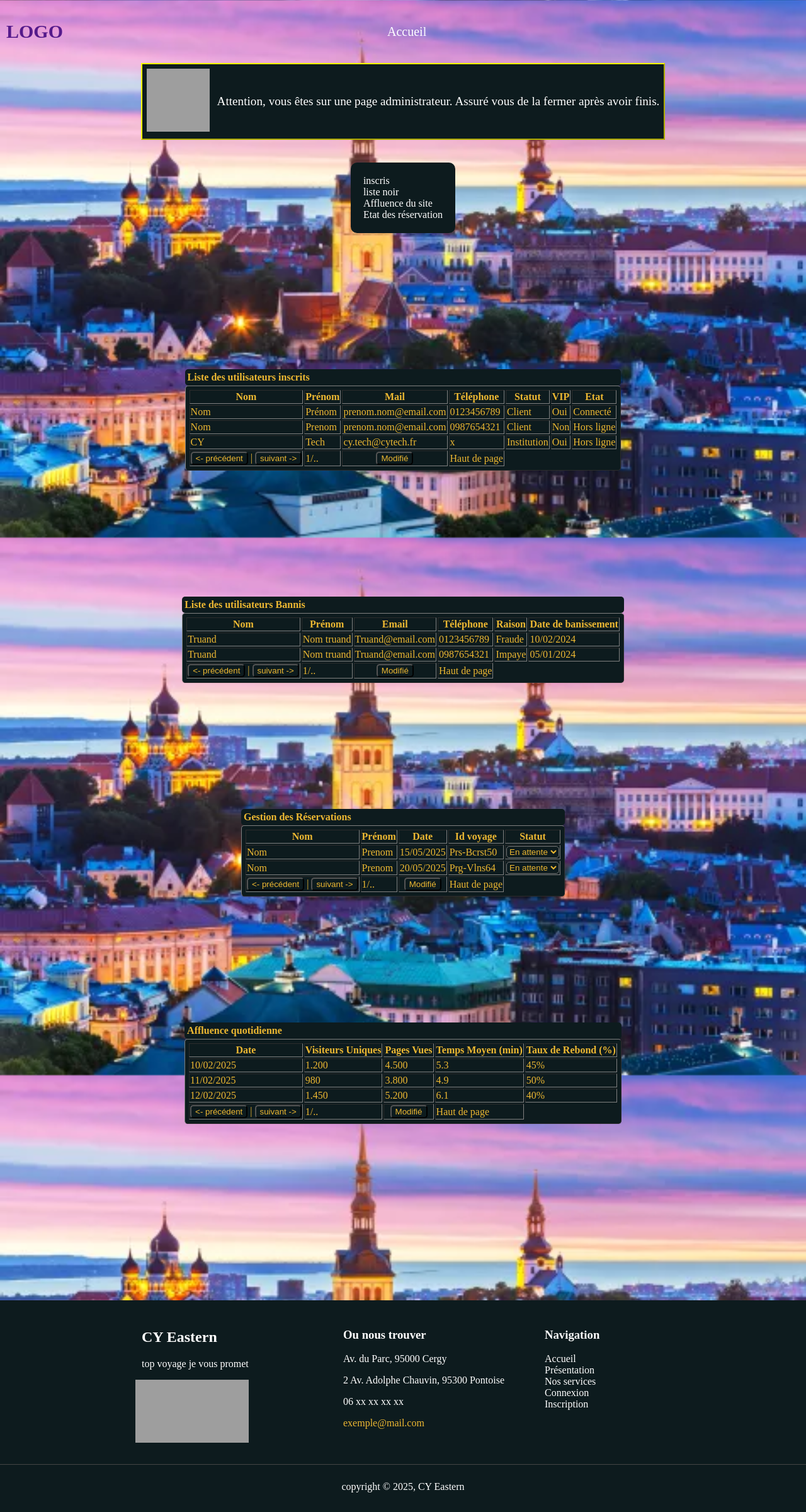
After one commit to valerierx/Click-journeY, a PHP site: page /admin.html in a window 1280 px wide. The commit adds this page. Shown: the whole page at 63% size. Run offline with PHP 8.4, Linux system fonts and the light colour scheme; grey boxes are pictures that could not be loaded.

Commit message:
Ajout de la page admin et de ses propriété en css

```diff
--- /dev/null
+++ b/admin.html
@@ -0,0 +1,299 @@
+<!DOCTYPE html>
+<html lang="fr">
+<head>
+  <meta charset="UTF-8">
+  <meta name=”keywords” content=”html and css, learning″ />
+  <meta name=”description” content=”A beginning web site for Web programming class” />
+  <link rel="stylesheet" type="text/css" href="style.css">
+  <title>Page Admin</title>
+</head>
+
+
+<body class="admin">
+
+<nav>
+    <div class="divmenu" >
+        <div class="logo1">
+            <a href="">LOGO</a>
+        </div>
+        <ul>
+            <li class="limenu"><a href="" style="margin-left: -100px;">Accueil</a></li>
+        </ul>
+        <i class='bx bx-search-alt'></i>
+            <!--Loupe de recherche-->
+    </div>
+</nav>
+
+<div id="haut-de-page" style="display: flex; justify-content: center;">
+
+    <table border="2" style="border-color: yellow; background-color: #0d1b1e; color: white;">
+        <tr>
+          <td style="border: none; padding: 5px;"><img src="media/warn.png" width="100" height="100"  alt="triangle attention"></td>
+          <td style="border: none; padding: 5px; font-size: larger;">Attention, vous êtes sur une page administrateur. Assuré vous de la fermer après avoir finis.</td>
+        </tr>
+      </table>
+
+</div>
+
+
+
+
+
+<nav  class="adminbar">
+
+    <ul class="ul-adminbar">
+        <li><a href="#utilisateurs" >inscris</a></li>
+        <li><a href="#bannis">liste noir</a></li>
+        <li><a href="#stastistique">Affluence du site</a></li>
+        <li><a href="#reservation">Etat des réservation</a></li>
+    </ul>
+
+</nav>
+
+
+<div class="admindiv">
+
+
+    <table border="1" id="utilisateurs"  class="admintable" >
+        <caption class="admintable" ><strong>Liste des utilisateurs inscrits</strong></caption>
+        <thead>
+            <tr>
+                <th>Nom</th>
+                <th>Prénom</th>
+                <th>Mail</th>
+                <th>Téléphone</th>
+                <th>Statut</th>
+                <th>VIP</th>
+                <th>Etat</th>
+            </tr>
+        </thead>
+        <tbody>
+            <tr>
+                <td>Nom</td>
+                <td>Prénom</td>
+                <td>prenom.nom@email.com</td>
+                <td>0123456789</td>
+                <td>Client</td>
+                <td>Oui</td>
+                <td>Connecté</td>
+            </tr>
+            <tr>
+                <td>Nom</td>
+                <td>Prenom</td>
+                <td>prenom.nom@email.com</td>
+                <td>0987654321</td>
+                <td>Client</td>
+                <td>Non</td>
+                <td>Hors ligne</td>
+            </tr>
+            <tr>
+                <td>CY</td>
+                <td>Tech</td>
+                <td>cy.tech@cytech.fr</td>
+                <td>x</td>
+                <td>Institution</td>
+                <td>Oui</td>
+                <td>Hors ligne</td>
+            </tr>
+        </tbody>
+        <tfoot>
+            <tr>
+
+                <td><button> <- précédent </button>  | <button>suivant -> </button> </td>
+                <td>1/..</td>
+                <td style="text-align: center;"><button>Modifié</button></td>
+                <td  class="td-admin"><a href="#haut-de-page">Haut de page</a></td>
+            </tr>
+
+
+        </tfoot>
+    </table>
+
+
+</div>
+
+<div class="admindiv">
+
+    <table border="1" id="bannis"  class="admintable">
+        <caption class="admintable" ><strong>Liste des utilisateurs Bannis</strong></caption>
+        <thead>
+            <tr>
+                <th>Nom</th>
+                <th>Prénom</th>
+                <th>Email</th>
+                <th>Téléphone</th>
+                <th>Raison</th>
+                <th>Date de banissement</th>
+            </tr>
+        </thead>
+        <tbody>
+            <tr>
+                <td>Truand</td>
+                <td>Nom truand</td>
+                <td>Truand@email.com</td>
+                <td>0123456789</td>
+                <td>Fraude</td>
+                <td>10/02/2024</td>
+            </tr>
+            <tr>
+                <td>Truand</td>
+                <td>Nom truand</td>
+                <td>Truand@email.com</td>
+                <td>0987654321</td>
+                <td>Impaye</td>
+                <td>05/01/2024</td>
+            </tr>
+        </tbody>
+        <tfoot>
+            <tr>
+
+                <td><button><- précédent </button>  | <button>suivant -> </button> </td>
+                <td>1/..</td>
+                <td style="text-align: center;"><button>Modifié</button></td>
+                <td  class="td-admin"><a href="#haut-de-page">Haut de page</a></td>
+            </tr>
+        </tfoot>
+    </table>
+
+</div>
+
+<div class="admindiv">
+
+    <table border="1" id="reservation" class="admintable">
+        <caption class="admintable" ><strong>Gestion des Réservations</strong></caption>
+        <thead>
+            <tr>
+                <th>Nom</th>
+                <th>Prénom</th>
+                <th>Date</th>
+                <th>Id voyage</th>
+                <th>Statut</th>
+            </tr>
+        </thead>
+        <tbody>
+            <tr>
+                <td>Nom</td>
+                <td>Prenom</td>
+                <td>15/05/2025</td>
+                <td>Prs-Bcrst50</td>
+                <td>
+                    <select class="status">
+                        <option value="En attente">En attente</option>
+                        <option value="Confirmée">Confirmée</option>
+                        <option value="Annulée">Annulée</option>
+                    </select>
+                </td>
+            </tr>
+            <tr>
+                <td>Nom</td>
+                <td>Prenom</td>
+                <td>20/05/2025</td>
+                <td>Prg-Vlns64</td>
+                <td>
+                    <select class="status">
+                        <option value="En attente">En attente</option>
+                        <option value="Confirmée">Confirmée</option>
+                        <option value="Annulée">Annulée</option>
+                    </select>
+                </td>
+            </tr>
+        </tbody>
+        <tfoot>
+        <tr>
+
+            <td><button><- précédent </button>  | <button>suivant -> </button> </td>
+            <td>1/..</td>
+            <td style="text-align: center;"><button>Modifié</button></td>
+            <td  class="td-admin"><a href="#haut-de-page">Haut de page</a></td>
+        </tr>
+    </tfoot>
+    </table>
+</div>
+
+
+
+<div class="admindiv">
+
+
+    <table border="1" id="statistique" class="admintable">
+        <caption class="admintable"><strong>Affluence quotidienne</strong></caption>
+        <thead>
+            <tr>
+                <th>Date</th>
+                <th>Visiteurs Uniques</th>
+                <th>Pages Vues</th>
+                <th>Temps Moyen (min)</th>
+                <th>Taux de Rebond (%)</th>
+            </tr>
+        </thead>
+        <tbody>
+            <tr>
+                <td>10/02/2025</td>
+                <td>1.200</td>
+                <td>4.500</td>
+                <td>5.3</td>
+                <td>45%</td>
+            </tr>
+            <tr>
+                <td>11/02/2025</td>
+                <td>980</td>
+                <td>3.800</td>
+                <td>4.9</td>
+                <td>50%</td>
+            </tr>
+            <tr>
+                <td>12/02/2025</td>
+                <td>1.450</td>
+                <td>5.200</td>
+                <td>6.1</td>
+                <td>40%</td>
+            </tr>
+        </tbody>
+        <tfoot>
+            <tr>
+
+                <td><button><- précédent </button>  | <button>suivant -> </button> </td>
+                <td>1/..</td>
+                <td style="text-align: center;"><button>Modifié</button></td>
+                <td  class="td-admin"><a href="#haut-de-page">Haut de page</a></td>
+            </tr>
+        </tfoot>
+    </table>
+
+</div>
+
+
+<footer style="margin-top: 280px;">
+    <div class="contenu">
+        <div class="logo">
+            <h2>CY Eastern</h2>
+            <p>top voyage je vous promet</p>
+            <img src="media/" alt="Logo" width="180px" height="100" style="margin-left: -10px;">
+        </div>
+        <div class="colonne">
+            <h3>Ou nous trouver</h3>
+            <p>Av. du Parc, 95000 Cergy</p>
+            <p>2 Av. Adolphe Chauvin, 95300 Pontoise</p>
+            <p>06 xx xx xx xx</p>
+            <p><a href="mailto:exemple@mail.com" style="color: rgb(237, 184, 50);">exemple@mail.com</a></p>
+        </div>
+        <div class="colonne">
+            <h3>Navigation</h3>
+            <ul class="ul-footer">
+                <li><a href="#">Accueil</a></li>
+                <li><a href="#">Présentation</a></li>
+                <li><a href="#">Nos services</a></li>
+                <li><a href="connexion.html">Connexion</a></li>
+                <li><a href="inscription.html">Inscription</a></li>
+            </ul>
+        </div>
+    </div>
+    <div class="footer-bottom">
+        <p>copyright © 2025, CY Eastern</p>
+    </div>
+  </footer>
+
+</body>
+
+
+</html>
--- a/style.css
+++ b/style.css
@@ -182,13 +182,92 @@ ul .limenu a:hover {
 
 }
 
-#sidebar {
-    width: 200px;
-    float: left;
-    height: 400px;
-    background: #ddd;
-    margin-left: 10px;
+nav.adminbar {
+
+
+    margin-top: 20px;
+    display: flex;
+    justify-content: center;
+
 }
+
+ul.ul-adminbar{
+    text-decoration: none;
+    list-style: none;
+    background: #0d1b1e;
+    color: white;
+    padding: 20px;
+    border-radius: 10px;
+}
+
+nav.adminbar a{
+        color: white;
+        text-decoration: none;
+        transition: color 0.4s;
+}
+
+
+nav.adminbar a:visited{
+        color: white;
+}
+
+nav.adminbar a:hover {
+        color: rgb(237, 184, 50);
+    }
+
+table.admintable{
+    background-color: #0d1b1e;
+    color: rgb(237, 184, 50);
+    padding: 4px;
+    border-radius: 5px;
+}
+
+table caption.admintable{
+    background-color: #0d1b1e;
+    text-align: left;
+    padding: 4px;
+    border-radius: 5px;
+}
+
+td > button{
+    background-color: #0d1b1e;
+    color: rgb(237, 184, 50);
+    border-radius: 5px;
+}
+
+div.admindiv{
+    display: flex;
+    justify-content: center;
+    margin-top: 200px;
+}
+
+select{
+    background-color: #0d1b1e;
+    color: rgb(237, 184, 50);
+    border-radius: 5px;
+}
+
+option{
+    color: #0d1b1e;
+    background-color: rgb(237, 184, 50);
+    border-radius: 5px;
+}
+
+td.td-admin a{
+    color: rgb(237, 184, 50);
+    text-decoration: none;
+    transition: color 0.4s;
+}
+
+
+td.td-admin a:visited{
+    color: rgb(237, 184, 50);
+}
+
+td.td-admin a:hover {
+    color: white;
+}
+
 
 /*Body admin fin*/
 
```
